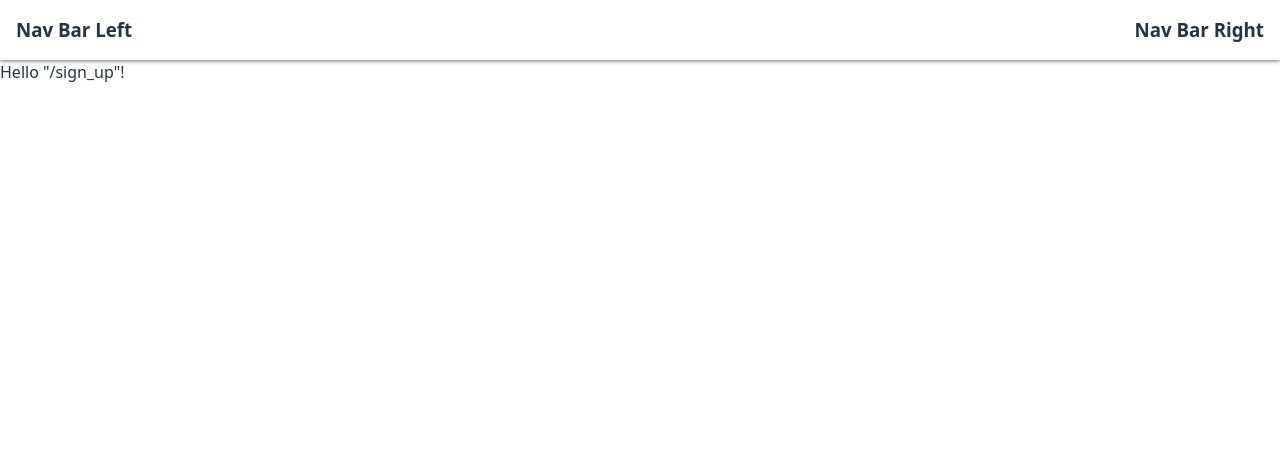
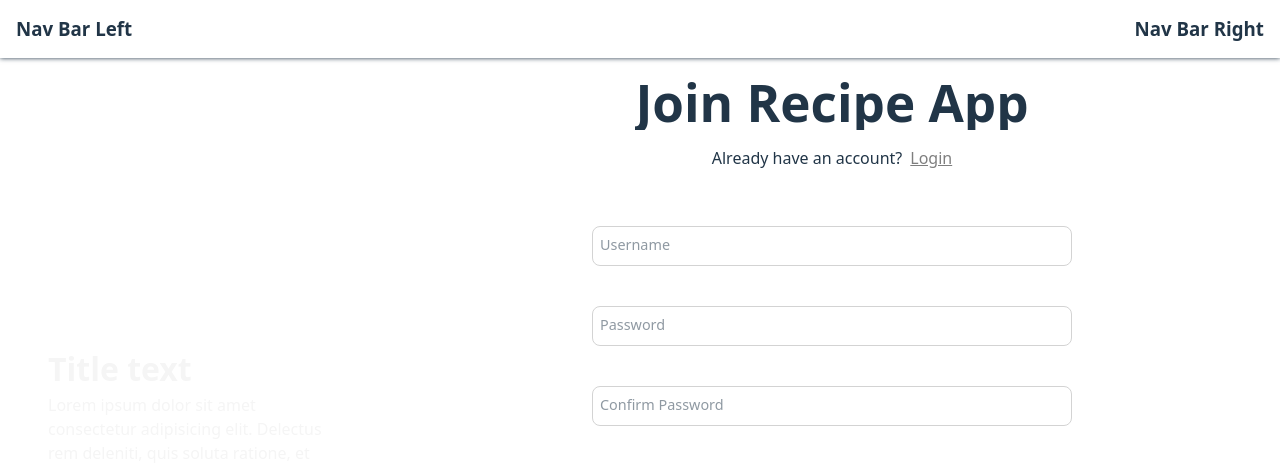
Before and after one commit to jtkyber/recipe-app, a React (Vite) app: page /sign_up in a window 1280 px wide. Shown: the top 464 px of the page. Built offline with nearby package versions, Linux system fonts and the light colour scheme.

Commit message:
Started creating sign-up page | changed API key and moved it to environment variable

```diff
--- a/src/components/search_filter/autocompleteDropdown.tsx
+++ b/src/components/search_filter/autocompleteDropdown.tsx
@@ -31,6 +31,7 @@ function AutocompleteDropdown({ activeTextbox }: { activeTextbox: HTMLInputEleme
 	const handle_option_click: React.MouseEventHandler = e => {
 		const option = (e.target as HTMLHeadingElement).id;
 		dispatch(addIngredient(option));
+		activeTextbox.value = '';
 	};
 
 	return (
--- a/src/components/search_filter/filter_option.tsx
+++ b/src/components/search_filter/filter_option.tsx
@@ -33,6 +33,7 @@ function FilterOption({
 		switch (filter) {
 			case 'ingredients':
 				dispatch(removeIngredient(itemToRemove));
+				break;
 		}
 	};
 
--- a/src/components/search_filter/recipe_searchbar.tsx
+++ b/src/components/search_filter/recipe_searchbar.tsx
@@ -21,7 +21,7 @@ function RecipeSearchbar() {
 				}),
 			{
 				headers: {
-					'x-api-key': 'd939cc9ac6484c338f00802dc2647e5b',
+					'x-api-key': import.meta.env.VITE_SPOONACULAR_API_KEY,
 				},
 			}
 		);
--- a/src/index.scss
+++ b/src/index.scss
@@ -44,6 +44,11 @@ a {
 //   color: #535bf2;
 // }
 
+input {
+  outline: none;
+  border: 1px solid black;
+}
+
 body {
   width: 100vw;
   height: 100vh;
--- a/src/routes/sign_up.tsx
+++ b/src/routes/sign_up.tsx
@@ -1,9 +1,41 @@
-import { createFileRoute } from '@tanstack/react-router'
+import { createFileRoute } from '@tanstack/react-router';
+import styles from '../styles/sign_up.module.scss';
 
 export const Route = createFileRoute('/sign_up')({
-  component: RouteComponent,
-})
+	component: RouteComponent,
+});
 
 function RouteComponent() {
-  return <div>Hello "/sign_up"!</div>
+	return (
+		<div className={styles.container}>
+			<div className={styles.left_container}>
+				<div className={styles.text_container}>
+					<h2>Title text</h2>
+					<p>
+						Lorem ipsum dolor sit amet consectetur adipisicing elit. Delectus rem deleniti, quis soluta
+						ratione, et dolor fugit laboriosam earum similique magnam quibusdam.
+					</p>
+				</div>
+			</div>
+			<div className={styles.form_container}>
+				<header>
+					<h1>Join Recipe App</h1>
+					<p>
+						Already have an account?<a>Login</a>
+					</p>
+				</header>
+				<form className={styles.sign_up_form} action=''>
+					<div className={styles.username}>
+						<input type='text' maxLength={36} required />
+					</div>
+					<div className={styles.password}>
+						<input type='password' required />
+					</div>
+					<div className={styles.confirm_password}>
+						<input type='password' required />
+					</div>
+				</form>
+			</div>
+		</div>
+	);
 }
--- a/src/styles/search_filter/filter_option.module.scss
+++ b/src/styles/search_filter/filter_option.module.scss
@@ -58,9 +58,10 @@
 
                 &::after {
                     content: "";
-                    width: 0.5rem;
-                    height: 0.5rem;
+                    width: 0.45rem;
+                    height: 0.45rem;
                     background-color: black;
+                    margin: 0px 0px 1px 0px;
                 }
             }
         }
@@ -126,6 +127,7 @@
             align-items: center;
             cursor: pointer;
             color: black;
+            pointer-events: all;
 
             &::after {
                 content: "X";
--- /dev/null
+++ b/src/styles/sign_up.module.scss
@@ -0,0 +1,128 @@
+.container {
+    width: 100%;
+    height: 100%;
+    display: flex;
+    flex-flow: row nowrap;
+
+    .left_container {
+        width: 40%;
+        height: 100%;
+        background-image: linear-gradient(rgba(0, 0, 0, 0.3)), url('../assets/food_sign_up.jpg');
+        background-position: center;
+        background-size: cover;
+        display: flex;
+        justify-content: flex-start;
+        align-items: center;
+        padding: 3rem;
+
+        .text_container {
+            max-width: 30rem;
+            color: whitesmoke;
+            display: flex;
+            flex-flow: column nowrap;
+
+            h2 {
+                font-size: xx-large;
+                font-weight: 800;
+            }
+
+            // p {
+
+            // }
+        }
+
+    }
+
+    .form_container {
+        width: 100%;
+        height: 100%;
+        display: flex;
+        flex-flow: column nowrap;
+        justify-content: flex-start;
+        align-items: center;
+        padding: 1rem;
+        gap: 2rem;
+
+        header {
+            text-align: center;
+
+            h1 {
+                margin-bottom: 1rem;
+            }
+
+            p {
+                a {
+                    margin-left: 0.5rem;
+                    text-decoration: underline;
+                    color: black;
+                    opacity: 0.5;
+                    font-weight: 400;
+                    cursor: pointer;
+                    transition: opacity 0.1s ease-out;
+
+                    &:hover {
+                        opacity: 1;
+                    }
+                }
+            }
+        }
+
+        .sign_up_form {
+            display: flex;
+            flex-flow: column nowrap;
+            width: 30rem;
+            gap: 1rem;
+
+            input {
+                width: 100%;
+                height: 2.5rem;
+                border-radius: 0.5rem;
+                padding-left: 0.5rem;
+                border-color: lightgray
+            }
+
+            .username, .password, .confirm_password {
+                position: relative;
+                width: 100%;
+                padding-top: 1.5rem;
+
+                &::after {
+                    position: absolute;
+                    width: 100%;
+                    height: 100%;
+                    left: 0;
+                    font-size: 0.9rem;
+                    font-weight: 400;
+                    pointer-events: none;
+                    transform: translate(0.5rem, 0.5rem);
+                    transition: transform 0.15s ease-out, opacity 0.15s ease-out;
+                    opacity: 0.5;
+                }
+
+                &:has(input:valid) {
+                    &::after {
+                        transform: translate(0, -1.8rem);
+                        opacity: 1;
+                    }
+                }
+            }
+
+            .username::after { content: "Username"; }
+            .password::after { content: "Password"; }
+            .confirm_password::after { content: "Confirm Password"; }
+        }
+    }
+}
+
+@media (max-width: 50rem) {
+    .container {
+        flex-flow: column nowrap;
+
+        .left_container {
+            width: 100%;
+            height: 12rem;
+            justify-content: flex-start;
+            align-items: center;
+        }
+    }
+}
```
Also changed, not shown: src/assets/food_sign_up.jpg (added), 1 other file (tests, documents, lock files or other folders).
